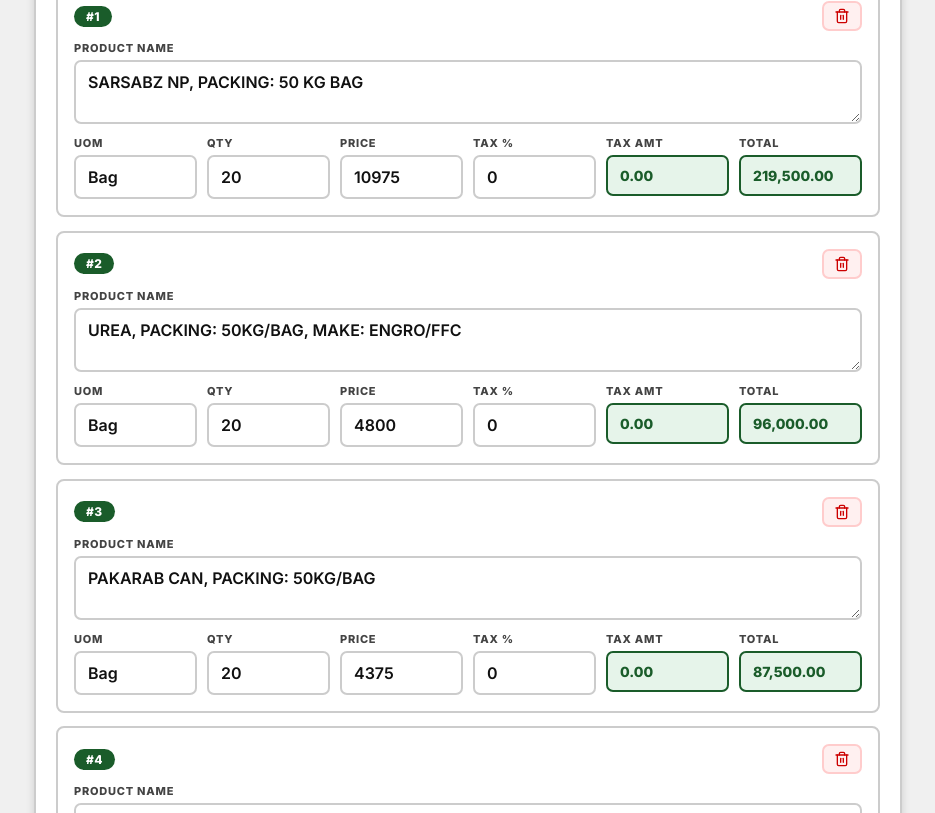
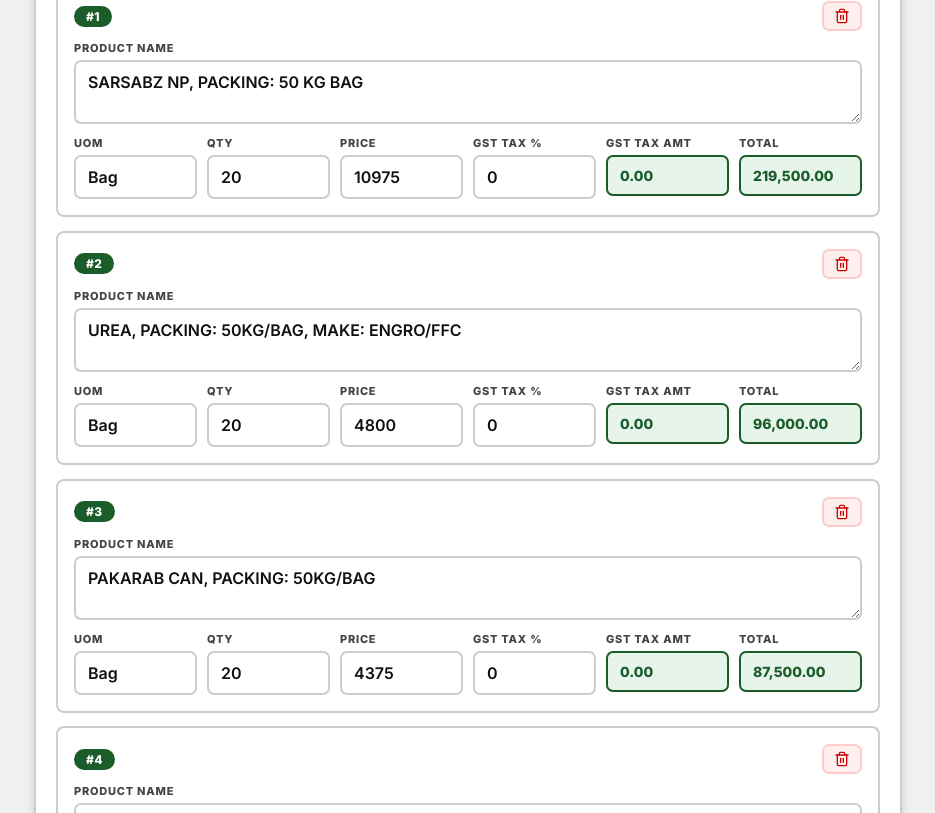
Before and after one commit to ranaaalihaider/Rehman-Agro-Invoice-Generator, a React (Vite) app: page / in a window 1280 px wide. Shown: the part 827-1640 px from the top of the page, without its empty margins (172-1107 px from the left). Built offline with nearby package versions, Linux system fonts and the light colour scheme.

Commit message:
Update GST TAX and config

```diff
--- a/src/App.jsx
+++ b/src/App.jsx
@@ -290,11 +290,11 @@
                         <input className="field-input" type="number" value={p.price} onChange={e => updateProduct(p.id, 'price', Number(e.target.value))} />
                       </div>
                       <div className="field">
-                        <label className="field-label">Tax %</label>
+                        <label className="field-label">GST TAX %</label>
                         <input className="field-input" type="number" value={p.tax} onChange={e => updateProduct(p.id, 'tax', Number(e.target.value))} disabled={applySameTax} />
                       </div>
                       <div className="field">
-                        <label className="field-label">Tax Amt</label>
+                        <label className="field-label">GST TAX Amt</label>
                         <div className="line-total">{(p.qty * p.price * (p.tax / 100)).toLocaleString(undefined, { minimumFractionDigits: 2, maximumFractionDigits: 2 })}</div>
                       </div>
                       <div className="field">
@@ -437,8 +437,8 @@
                     <th>UOM</th>
                     <th>Qty</th>
                     <th>Price</th>
-                    <th>Tax %</th>
-                    <th>Tax Amt</th>
+                    <th>GST TAX %</th>
+                    <th>GST TAX Amt</th>
                     <th>Total</th>
                   </tr>
                 </thead>
@@ -555,8 +555,8 @@
                     <th>UOM</th>
                     <th>Qty</th>
                     <th>Price</th>
-                    <th>Tax %</th>
-                    <th>Tax Amt</th>
+                    <th>GST TAX %</th>
+                    <th>GST TAX Amt</th>
                     <th>Total</th>
                   </tr></thead>
                 <tbody>
```
Also changed, not shown: 2 other files (tests, documents, lock files or other folders).
